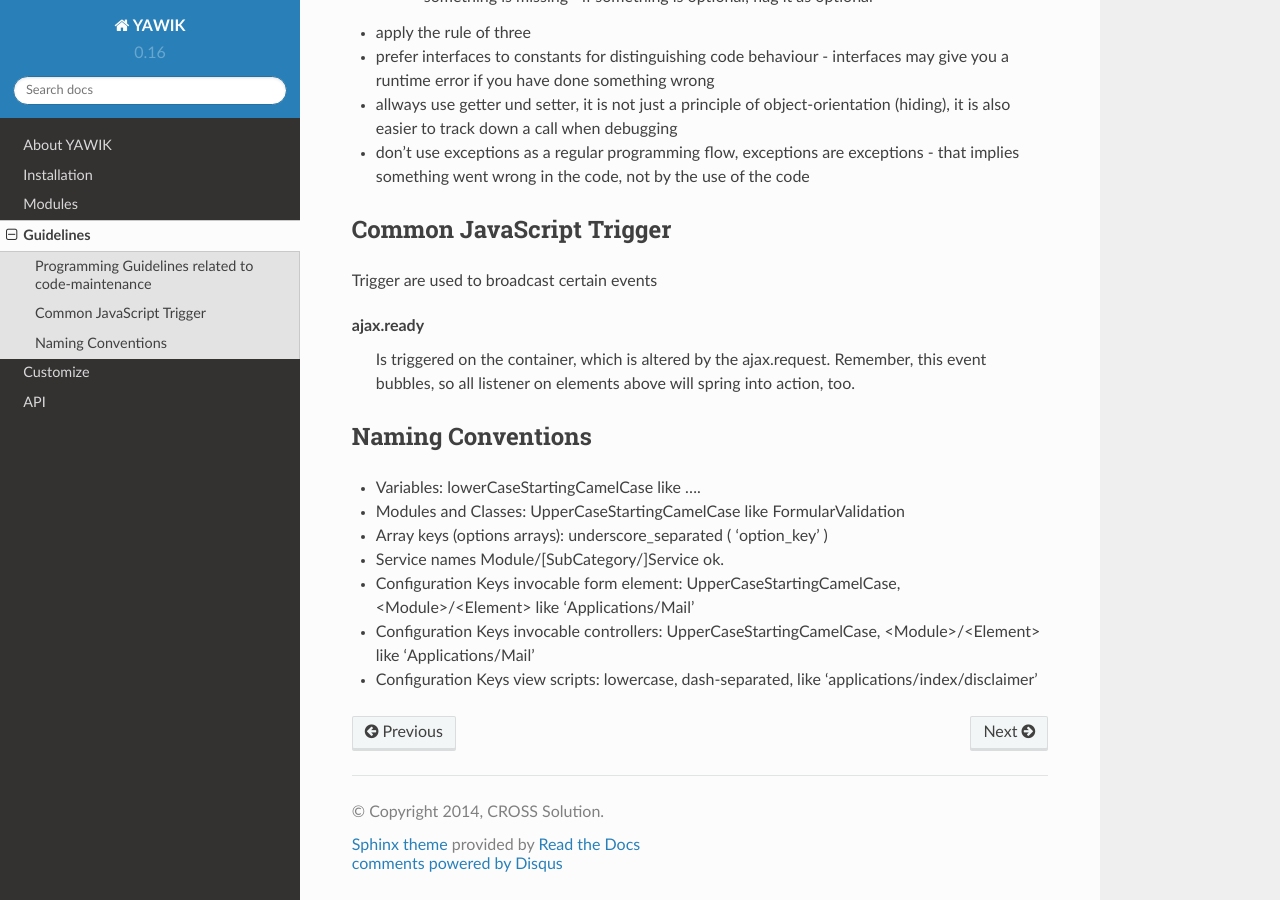
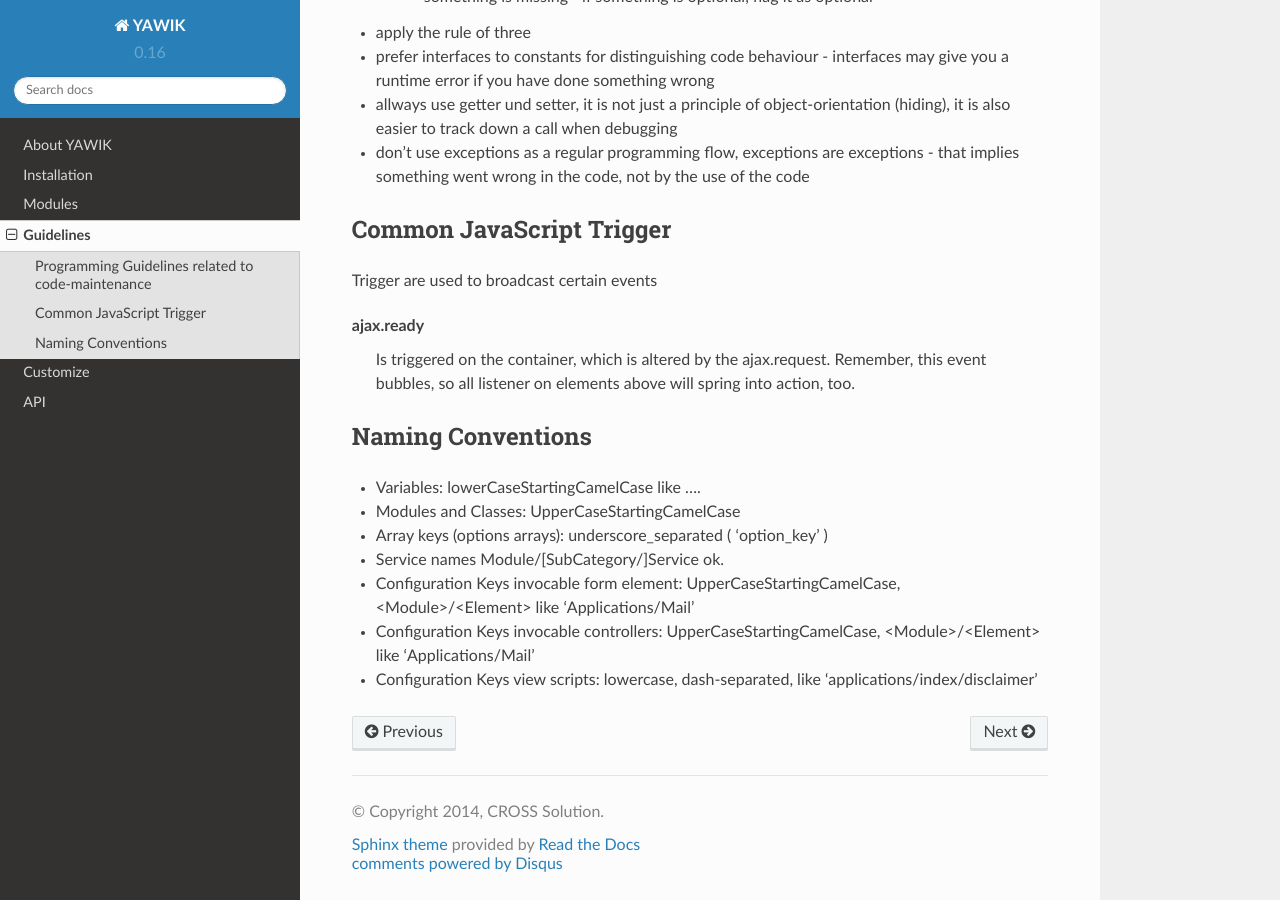
Before and after one commit to cross-solution/YawikDocs, a Sphinx documentation site: the page built from source/guidelines.rst, in a window 1280 px wide and 900 px high, scrolled down 627 px. Built offline with Sphinx 7.4.7 and the Read the Docs theme 2.0.0, drawn with Linux system fonts in a browser that asks for light colours; comment, search, counter and statistics services are not loaded.

Commit message:
removed obsolet FormularValidation. This is obsolet due to the draftable feature

```diff
--- a/source/guidelines.rst
+++ b/source/guidelines.rst
@@ -35,7 +35,7 @@ Naming Conventions
 
 
 * Variables: lowerCaseStartingCamelCase like ....
-* Modules and Classes: UpperCaseStartingCamelCase like FormularValidation
+* Modules and Classes: UpperCaseStartingCamelCase
 * Array keys (options arrays): underscore_separated ( 'option_key' )
 * Service names Module/[SubCategory/]Service ok.
 * Configuration Keys invocable form element: UpperCaseStartingCamelCase, <Module>/<Element> like 'Applications/Mail'
--- a/source/modules.rst
+++ b/source/modules.rst
@@ -27,8 +27,7 @@ Modules can simply be enabled by adding their names to an array in `config/confi
          'Organizations',
          'Settings',
          'Pdf',
-         'Geo',
-         'FormularValidation',
+         'Geo'
     );
 
    ...
```
